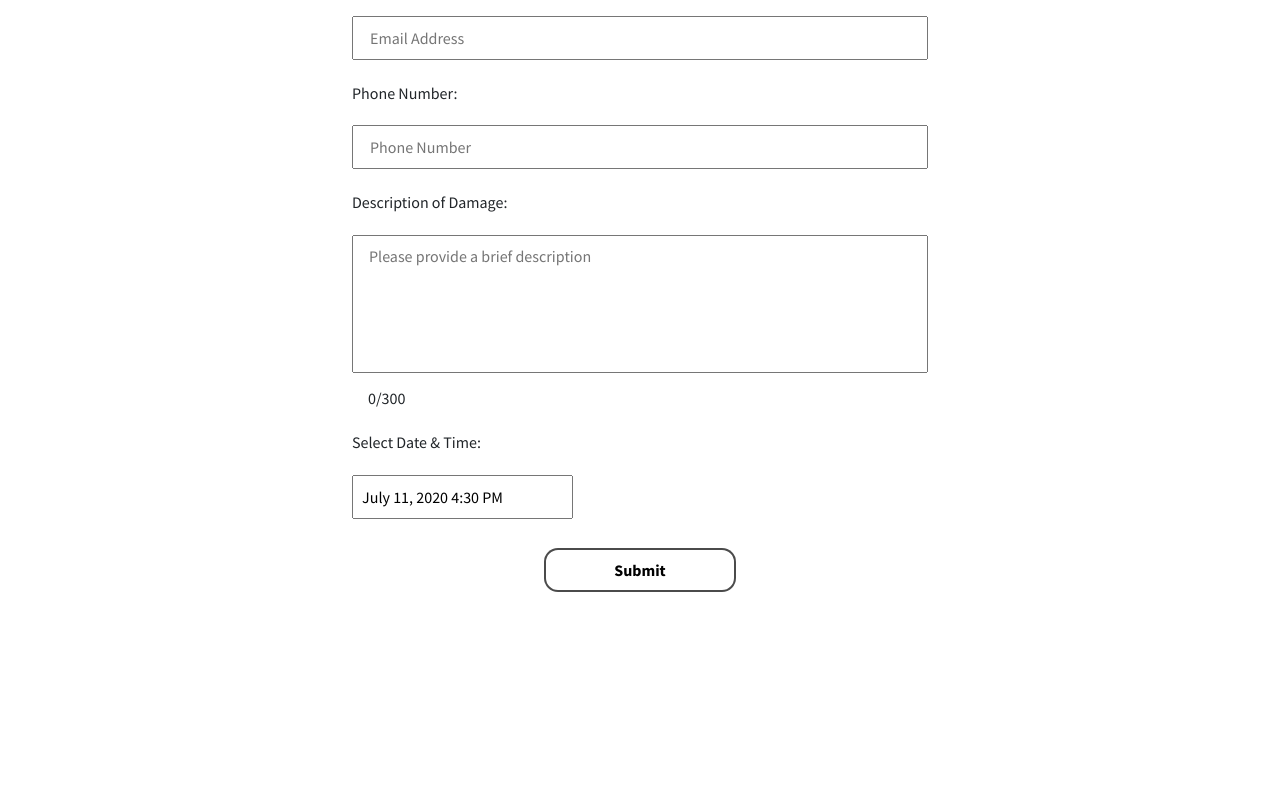
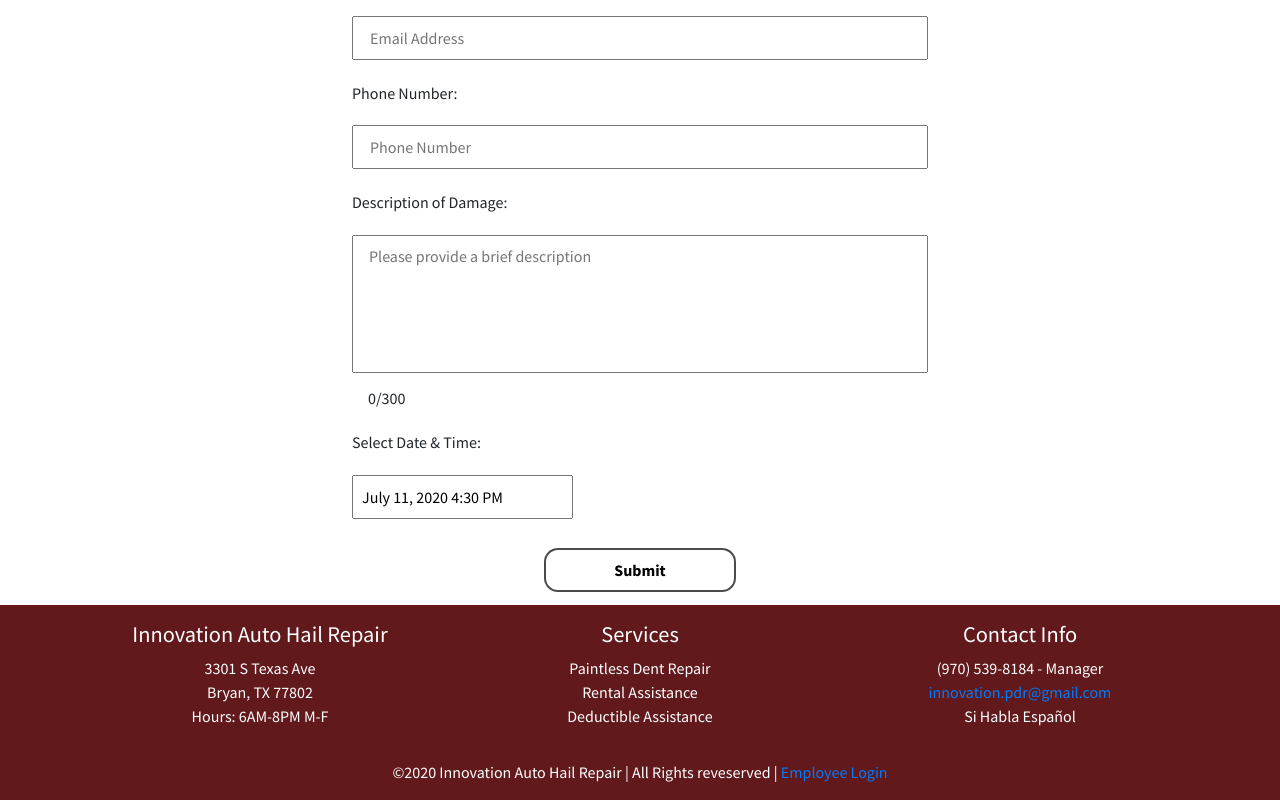
Before and after one commit to JRivera-31/Innovation-Auto-Repair, a Next.js app: page /booking in a window 1280 px wide. Shown: the part 749-1549 px from the top of the page. Before the commit the page ends 1411 px from the top, so only its background shows below. Built offline with nearby package versions, Linux system fonts and the light colour scheme; no server answers; a web font is replaced by a local one.

Commit message:
fixed footer spacing

```diff
--- a/components/BookingForm/form.module.css
+++ b/components/BookingForm/form.module.css
@@ -3,6 +3,7 @@
     width: 100%;
     display: flex;
     flex-direction: column;
+    margin-bottom: 200px;
 }
 
 .heading {
--- a/pages/booking.js
+++ b/pages/booking.js
@@ -30,6 +30,7 @@ export default function Booking() {
       <div className={utilStyles.pagecontainer}>
         <BookingDetails />
         <BookingForm />
+        <Footer />
       </div>
     </div>
   )
```
